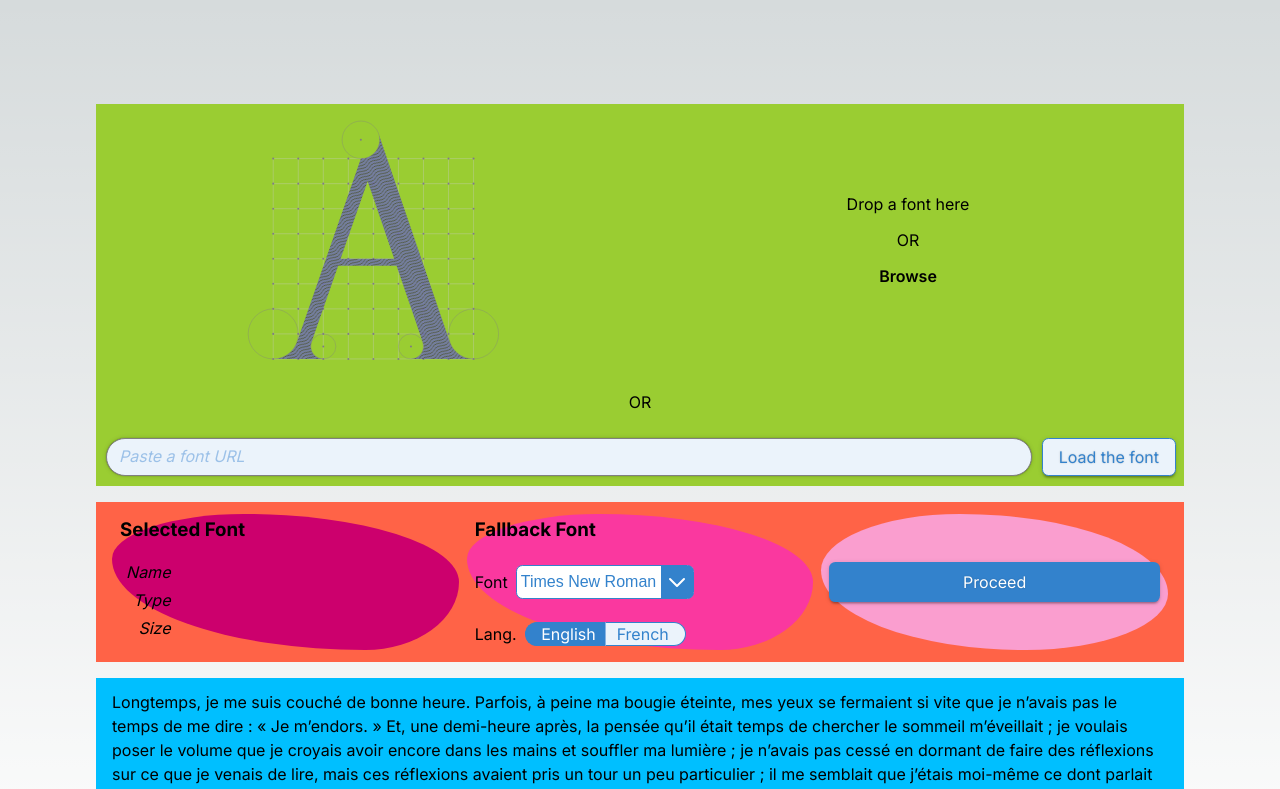
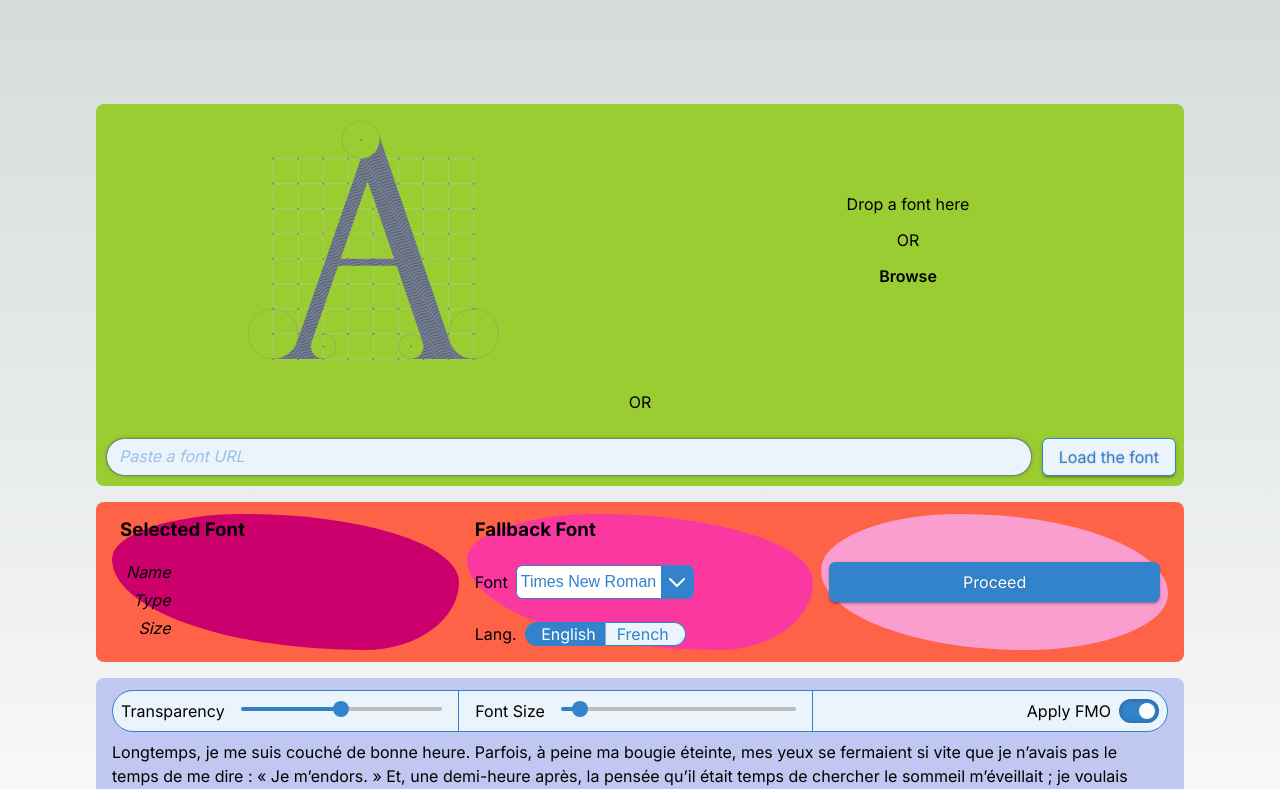
Before and after one commit to AlainGourves/better-fallback, a Next.js app: page / in a window 1280 px wide. Shown: the top 789 px of the page. Built offline with nearby package versions, Linux system fonts and the light colour scheme.

Commit message:
textTool

```diff
--- a/src/app/_lib/fonts.tsx
+++ b/src/app/_lib/fonts.tsx
@@ -1,7 +1,7 @@
 import Font, * as fontkit from 'fontkit';
 import { buffer } from 'stream/consumers';
 
-export const fetchFont = async (url:string):Promise<File> => {
+export const fetchFont = async (url: string): Promise<File> => {
     const response = await fetch(url);
     if (!response.ok) {
         throw new Error(`${response.status} ${response.statusText}`)
@@ -10,22 +10,16 @@ export const fetchFont = async (url:string):Promise<File> => {
     return new File([blob], "Web Font", { type: blob.type });
 }
 
-export const loadFont = async (fontName:string, file: File) => {
+export const loadFont = async (fontName: string, file: File) => {
     const buff = await file.arrayBuffer();
-    const font = new FontFace(`${fontName}`, buff);
+    const font = new FontFace(fontName, buff);
     await font.load();
     document.fonts.add(font);
 }
 
-export const fontTest = async (file:File)=>{
+export const fontKitLoad = async (file: File) => {
     const buff = await file.arrayBuffer();
-    const font =  fontkit.create(new Uint8Array(buff) as Buffer);
-    return font;
-}
-
-export const getFontFullName =  (buffer:ArrayBuffer)=>{
-    const font =  fontkit.create(new Uint8Array(buffer) as Buffer);
-    return font.fullName;
+    return fontkit.create(new Uint8Array(buff) as Buffer);
 }
 
 export const checkFontFile = async (file: File) => {
--- a/src/app/components/form-components/slider/slider.tsx
+++ b/src/app/components/form-components/slider/slider.tsx
@@ -9,6 +9,7 @@ type SliderProps = {
     value: number,
     min: number,
     max: number,
+    step?: number,
     label?: string | null,
     labelPosition?: 'top' | 'right' | 'bottom' | 'left',
     isOutput?: boolean | undefined,
@@ -16,7 +17,18 @@ type SliderProps = {
     onChange: React.ChangeEventHandler<HTMLInputElement>
 }
 
-export default function Slider({ id, value, min, max, label, labelPosition, isOutput = undefined, disabled = undefined, onChange }: SliderProps) {
+export default function Slider({
+    id,
+    value,
+    min,
+    max,
+    step = undefined,
+    label,
+    labelPosition,
+    isOutput = undefined,
+    disabled = undefined,
+    onChange }: SliderProps
+) {
 
     const className = getClassName(sliderStyles['agf-slider'], labelPosition);
 
@@ -40,7 +52,8 @@ export default function Slider({ id, value, min, max, label, labelPosition, isOu
                         id={id}
                         min={min}
                         max={max}
-                        defaultValue={value}
+                        step={step && step}
+                        value={value}
                         disabled={disabled}
                         onChange={onChange}
                     />
--- /dev/null
+++ b/src/app/components/textTools.tsx
@@ -0,0 +1,55 @@
+import { useState } from 'react';
+import styles from '../page.module.scss';
+import Slider from './form-components/slider/slider';
+import Switch from './form-components/switch/switch';
+
+export default function TextTools(props: any) {
+    const [alphaSlider, setAlphaSlider] = useState(.5);
+    const [fontSizeSlider, setFontSizeSlider] = useState(16);
+    const [FMOSwitch, setFMOSwitch] = useState(true);
+
+    const handleAlphaSlider = (ev:any)=>{
+        setAlphaSlider(parseFloat(ev.target.value));
+    }
+
+    const handleFontSizeSlider = (ev:any)=>{
+        setFontSizeSlider(parseInt(ev.target.value));
+    }
+
+    const handleFMOSwitch = (ev:any)=>{
+        setFMOSwitch(ev.target?.checked);
+    }
+
+    return (
+        <div className={styles['text-tools-container']}>
+            <div className={styles['text-tools']}>
+                <Slider
+                    id='slider-alpha'
+                    min={0}
+                    max={1}
+                    step={0.1}
+                    value={alphaSlider}
+                    label='Transparency'
+                    onChange={handleAlphaSlider}
+                    isOutput={true}
+                />
+                <Slider
+                    id='slider-font-size'
+                    min={10}
+                    max={128}
+                    step={1}
+                    value={fontSizeSlider}
+                    label='Font Size'
+                    onChange={handleFontSizeSlider}
+                    isOutput={true}
+                />
+                <Switch
+                    id='switch-fmo'
+                    label={'Apply FMO'}
+                    checked={FMOSwitch  }
+                    onChange={handleFMOSwitch}
+                />
+            </div>
+        </div>
+    );
+}
--- a/src/app/page.module.scss
+++ b/src/app/page.module.scss
@@ -12,6 +12,7 @@
 
   &>* {
     margin-block: .5rem;
+    border-radius: .5rem;
   }
 }
 
@@ -77,11 +78,6 @@
   }
 }
 
-.temoin {
-  background-color: deepskyblue;
-  line-height: 1.5;
-}
-
 .font-settings {
   display: grid;
   grid-template-columns: repeat(3, 1fr);
@@ -143,227 +139,36 @@
   }
 }
 
-/*
-.description {
-  display: inherit;
-  justify-content: inherit;
-  align-items: inherit;
-  font-size: 0.85rem;
-  max-width: var(--max-width);
+
+.text-container{
+  background-color: #c0c7f0;
+
+}
+.text-tools{
+  --__border: 1px solid var(--clr-active);
+  background-color: var(--clr-active-50);
+  display: flex;
+  flex-direction: row;
+  gap: .5rem;
+  justify-content: space-around;
   width: 100%;
-  z-index: 2;
-  font-family: var(--font-mono);
-}
+  border: var(--__border);
+  border-radius: 999rem;
+  margin-block-end:.5rem;
 
-.description a {
-  display: flex;
-  justify-content: center;
-  align-items: center;
-  gap: 0.5rem;
-}
+  & > *{
+    padding: .5em;
+    width: 100%;
+    justify-content: center;
 
-.description p {
-  position: relative;
-  margin: 0;
-  padding: 1rem;
-  background-color: rgba(var(--callout-rgb), 0.5);
-  border: 1px solid rgba(var(--callout-border-rgb), 0.3);
-  border-radius: var(--border-radius);
-}
-
-.code {
-  font-weight: 700;
-  font-family: var(--font-mono);
-}
-
-.grid {
-  display: grid;
-  grid-template-columns: repeat(4, minmax(25%, auto));
-  max-width: 100%;
-  width: var(--max-width);
-}
-
-.card {
-  padding: 1rem 1.2rem;
-  border-radius: var(--border-radius);
-  background: rgba(var(--card-rgb), 0);
-  border: 1px solid rgba(var(--card-border-rgb), 0);
-  transition: background 200ms, border 200ms;
-}
-
-.card span {
-  display: inline-block;
-  transition: transform 200ms;
-}
-
-.card h2 {
-  font-weight: 600;
-  margin-bottom: 0.7rem;
-}
-
-.card p {
-  margin: 0;
-  opacity: 0.6;
-  font-size: 0.9rem;
-  line-height: 1.5;
-  max-width: 30ch;
-}
-
-.center {
-  display: flex;
-  justify-content: center;
-  align-items: center;
-  position: relative;
-  padding: 4rem 0;
-}
-
-.center::before {
-  background: var(--secondary-glow);
-  border-radius: 50%;
-  width: 480px;
-  height: 360px;
-  margin-left: -400px;
-}
-
-.center::after {
-  background: var(--primary-glow);
-  width: 240px;
-  height: 180px;
-  z-index: -1;
-}
-
-.center::before,
-.center::after {
-  content: '';
-  left: 50%;
-  position: absolute;
-  filter: blur(45px);
-  transform: translateZ(0);
-}
-
-.logo {
-  position: relative;
-}
-
-//* Enable hover only on non-touch devices
-@media (hover: hover) and (pointer: fine) {
-  .card:hover {
-    background: rgba(var(--card-rgb), 0.1);
-    border: 1px solid rgba(var(--card-border-rgb), 0.15);
-  }
-
-  .card:hover span {
-    transform: translateX(4px);
+    &:not(:last-child){
+      border-inline-end:var(--__border);
+    }
   }
 }
 
-@media (prefers-reduced-motion) {
-  .card:hover span {
-    transform: none;
-  }
+
+.temoin {
+  line-height: 1.5;
+  font-size: var(--temoin-fs, 1rem);
 }
-
-//* Mobile
-@media (max-width: 700px) {
-  .content {
-    padding: 4rem;
-  }
-
-  .grid {
-    grid-template-columns: 1fr;
-    margin-bottom: 120px;
-    max-width: 320px;
-    text-align: center;
-  }
-
-  .card {
-    padding: 1rem 2.5rem;
-  }
-
-  .card h2 {
-    margin-bottom: 0.5rem;
-  }
-
-  .center {
-    padding: 8rem 0 6rem;
-  }
-
-  .center::before {
-    transform: none;
-    height: 300px;
-  }
-
-  .description {
-    font-size: 0.8rem;
-  }
-
-  .description a {
-    padding: 1rem;
-  }
-
-  .description p,
-  .description div {
-    display: flex;
-    justify-content: center;
-    position: fixed;
-    width: 100%;
-  }
-
-  .description p {
-    align-items: center;
-    inset: 0 0 auto;
-    padding: 2rem 1rem 1.4rem;
-    border-radius: 0;
-    border: none;
-    border-bottom: 1px solid rgba(var(--callout-border-rgb), 0.25);
-    background: linear-gradient(
-      to bottom,
-      rgba(var(--background-start-rgb), 1),
-      rgba(var(--callout-rgb), 0.5)
-    );
-    background-clip: padding-box;
-    backdrop-filter: blur(24px);
-  }
-
-  .description div {
-    align-items: flex-end;
-    pointer-events: none;
-    inset: auto 0 0;
-    padding: 2rem;
-    height: 200px;
-    background: linear-gradient(
-      to bottom,
-      transparent 0%,
-      rgb(var(--background-end-rgb)) 40%
-    );
-    z-index: 1;
-  }
-}
-
-//* Tablet and Smaller Desktop
-@media (min-width: 701px) and (max-width: 1120px) {
-  .grid {
-    grid-template-columns: repeat(2, 50%);
-  }
-}
-
-@media (prefers-color-scheme: dark) {
-  .vercelLogo {
-    filter: invert(1);
-  }
-
-  .logo {
-    filter: invert(1) drop-shadow(0 0 0.3rem #ffffff70);
-  }
-}
-
-@keyframes rotate {
-  from {
-    transform: rotate(360deg);
-  }
-  to {
-    transform: rotate(0deg);
-  }
-}
-
-*/
--- a/src/app/page.tsx
+++ b/src/app/page.tsx
@@ -1,7 +1,7 @@
 'use client';
 import { useState, useRef, useEffect } from 'react';
 import * as fontkit from 'fontkit';
-import { fetchFont, loadFont, checkFontFile, getFontFullName, fontTest } from './_lib/fonts';
+import { fetchFont, loadFont, checkFontFile, fontKitLoad } from './_lib/fonts';
 import { URLValidator } from './_lib/utils';
 import styles from './page.module.scss'
 import Image from 'next/image';
@@ -9,7 +9,7 @@ import TextInput from './components/form-components/textInput/textInput';
 import Button from './components/form-components/button/button';
 import Select from './components/form-components/select/select';
 import RadioGroup from './components/form-components/radioGroup/radioGroup';
-
+import TextTools from './components/textTools';
 
 export default function Home() {
   const fontTypes = ['font/otf', 'font/ttf', 'font/woff2', 'font/woff'];
@@ -65,7 +65,7 @@ export default function Home() {
   const handleFontURL = (ev: React.ChangeEvent<HTMLInputElement>) => {
     console.log('from handleFontURL');
     const val = ev.target.value;
-    if (URLValidator(val)) {
+    if (URLValidator(val) || val === '') {
       urlRef.current?.setCustomValidity(''); // remove :invalid state if present
     }
     setFontURL(ev.target.value);
@@ -99,7 +99,7 @@ export default function Home() {
       }
       // 3) Dropped File
     } catch (err) {
-      // Error handling
+      // TODO: Error handling
     }
   }
 
@@ -107,7 +107,7 @@ export default function Home() {
     try {
       let size = Math.round(file.size / 100) / 10;
       const fType = await checkFontFile(file);
-      const font = await fontTest(file);
+      const font = await fontKitLoad(file);
 
       setFontInfos((fontInfos) => ({
         ...fontInfos,
@@ -117,12 +117,7 @@ export default function Home() {
         size: `${(Number.isInteger(size)) ? size : size.toFixed(1)}Ko`
       }));
 
-      await loadFont(fontInfos.fullName, file);
-      if (temoinRef.current) {
-        // TODO/ metttre ça dans un useEffect
-        temoinRef.current.style.fontFamily = `${fontInfos.fullName}`;
-      }
-      console.log('>>>', fontInfos)
+      await loadFont(font.fullName, file);
     } catch (error) {
       console.error('handleFile', error);
     }
@@ -140,8 +135,16 @@ export default function Home() {
   }
 
   useEffect(() => {
-    if (fontInfos.fullName) displayFontInfos();
-    console.log('-> ping!')
+    console.log('>> useEffect fontInfos')
+    if (fontInfos.fullName) {
+      displayFontInfos();
+      console.log(`font check (${fontInfos.fullName})`, document.fonts.check(`16px '${fontInfos.fullName}'`))
+      if (temoinRef.current) {
+        temoinRef.current.style.fontFamily = `${fontInfos.fullName}`;
+        console.log('-> done something')
+      }
+    };
+    console.log('->', fontInfos)
   }, [fontInfos]);
 
 
@@ -171,6 +174,9 @@ export default function Home() {
                 onChange={handleFontFile}
               />
             </label>
+            {fontFile && (
+              <span>{fontFile.name}</span>
+            )}
           </div>
         </div>
         <div>OR</div>
@@ -237,8 +243,12 @@ export default function Home() {
           />
         </div>
       </div>
-      <div className={styles.temoin} ref={temoinRef}>
-        Longtemps, je me suis couché de bonne heure. Parfois, à peine ma bougie éteinte, mes yeux se fermaient si vite que je n’avais pas le temps de me dire : « Je m’endors. » Et, une demi-heure après, la pensée qu’il était temps de chercher le sommeil m’éveillait ; je voulais poser le volume que je croyais avoir encore dans les mains et souffler ma lumière ; je n’avais pas cessé en dormant de faire des réflexions sur ce que je venais de lire, mais ces réflexions avaient pris un tour un peu particulier ; il me semblait que j’étais moi-même ce dont parlait l’ouvrage : une église, un quatuor, la rivalité de François Ier et de Charles-Quint.
+
+      <div className={styles['text-container']}>
+        <TextTools />
+        <div className={styles.temoin} ref={temoinRef}>
+          Longtemps, je me suis couché de bonne heure. Parfois, à peine ma bougie éteinte, mes yeux se fermaient si vite que je n’avais pas le temps de me dire : « Je m’endors. » Et, une demi-heure après, la pensée qu’il était temps de chercher le sommeil m’éveillait ; je voulais poser le volume que je croyais avoir encore dans les mains et souffler ma lumière ; je n’avais pas cessé en dormant de faire des réflexions sur ce que je venais de lire, mais ces réflexions avaient pris un tour un peu particulier ; il me semblait que j’étais moi-même ce dont parlait l’ouvrage : une église, un quatuor, la rivalité de François Ier et de Charles-Quint.
+        </div>
       </div>
     </main>
   )
```
Also changed, not shown: src/app/components/form-components/slider/slider.module.scss (+12 -7 lines).
